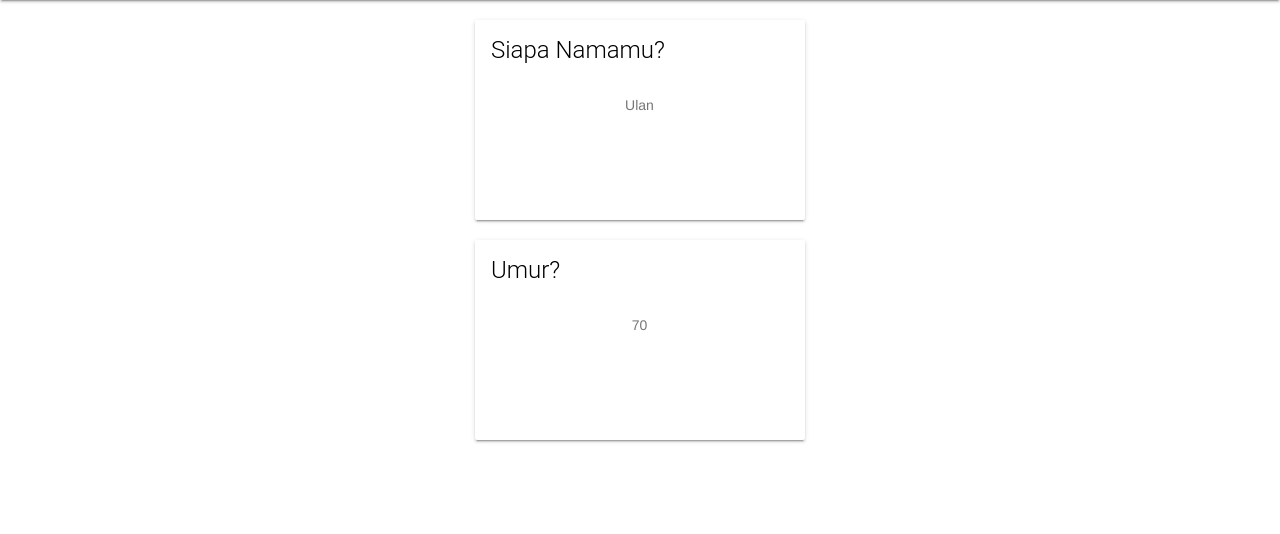
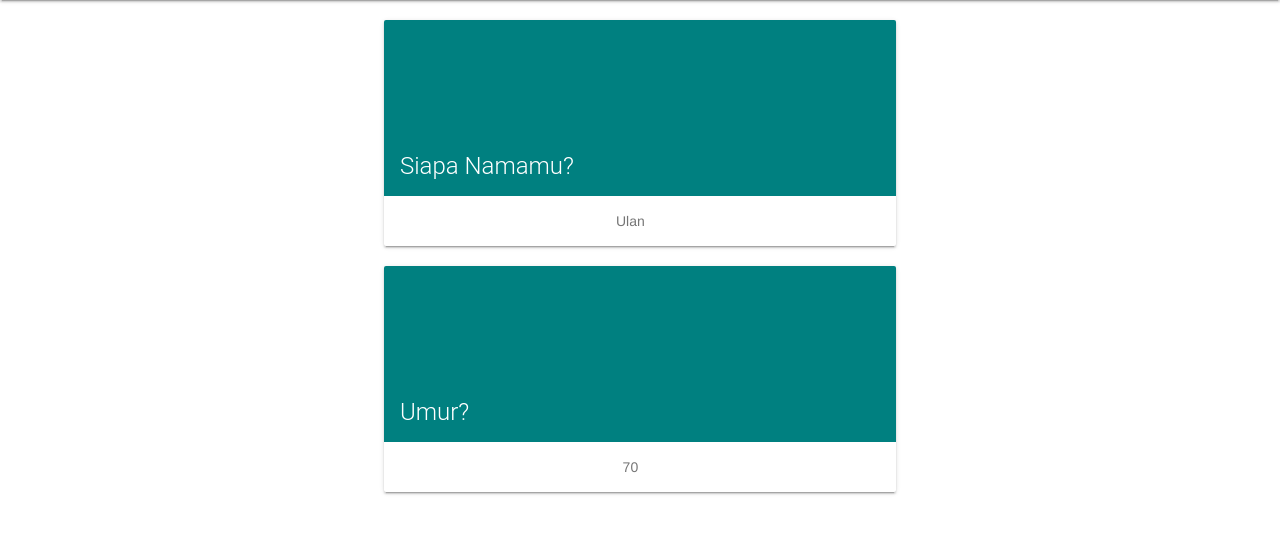
Before and after one commit to kitabot/kitabot-frontend, a Flask app: page / in a window 1280 px wide. Shown: the part 112-646 px from the top of the page. Run offline with Flask 2, Linux system fonts and the light colour scheme; some libraries are stand-ins or nearby versions.

```diff
--- a/templates/index.html
+++ b/templates/index.html
@@ -7,6 +7,19 @@
   <link rel="stylesheet" href="css/style.css">
 </head>
 <body>
+  <style>
+    .demo-card-wide.mdl-card {
+        width: 512px;
+      }
+      .demo-card-wide > .mdl-card__title {
+        color: #fff;
+        height: 176px;
+        background: teal;
+      }
+      .demo-card-wide > .mdl-card__menu {
+        color: #fff;
+      }
+  </style>
   <!-- Simple header with fixed tabs. -->
 <div class="mdl-layout mdl-js-layout mdl-layout--fixed-header
             mdl-layout--fixed-tabs">
```
Also changed, not shown: templates/css/style.css (added).
